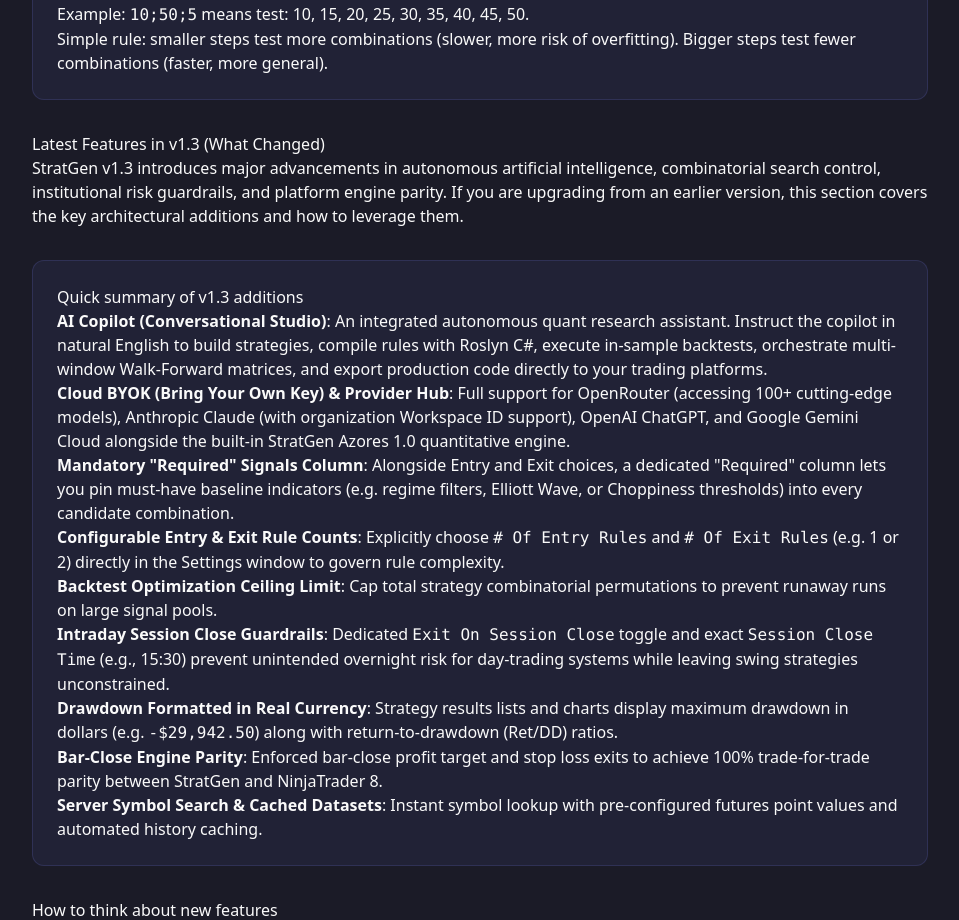
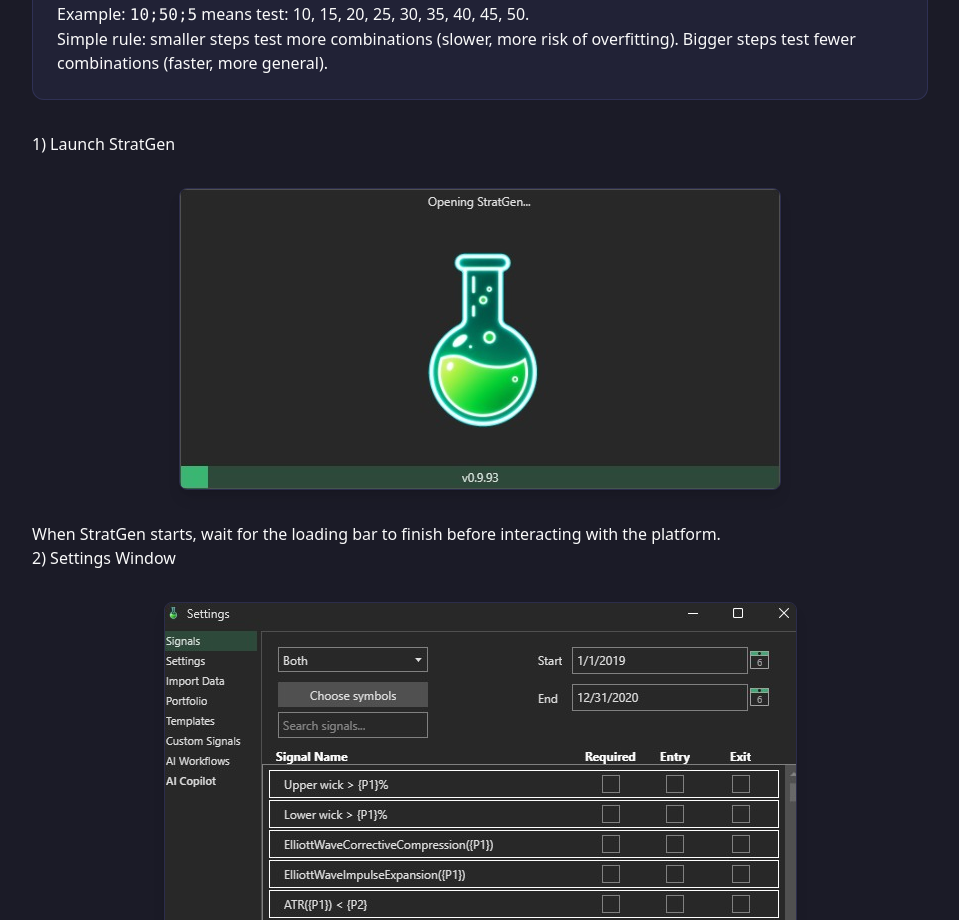
Before and after one commit to JacobAmaral/stratgen, a Next.js app: page /user-manual in a window 1280 px wide. Shown: the part 1880-2800 px from the top of the page, without its empty margins (160-1119 px from the left). Built offline with nearby package versions, Linux system fonts and the light colour scheme.

Commit message:
docs: remove Latest Features section and TOC entry from user manual

```diff
--- a/src/pages/user-manual.tsx
+++ b/src/pages/user-manual.tsx
@@ -220,7 +220,6 @@
                             >
                                 <ol className="grid grid-cols-1 gap-x-8 gap-y-2 md:grid-cols-2 list-decimal list-inside text-sm">
                                     <li><a href="#core-concepts" className="hover:underline">Core Concepts</a></li>
-                                    <li><a href="#latest-features" className="hover:underline">Latest Features (v1.3)</a></li>
                                     <li><a href="#launch" className="hover:underline">Launch StratGen</a></li>
                                     <li><a href="#settings-window" className="hover:underline">Settings Window</a></li>
                                     <li><a href="#signals-tab" className="hover:underline">Signals (Required, Entry, Exit)</a></li>
@@ -317,70 +316,6 @@
                                     Simple rule: smaller steps test more combinations (slower, more risk of overfitting). Bigger steps test fewer combinations
                                     (faster, more general).
                                 </p>
-                            </div>
-
-                            <h2 id="latest-features">Latest Features in v1.3 (What Changed)</h2>
-                            <p>
-                                StratGen v1.3 introduces major advancements in autonomous artificial intelligence, combinatorial search control,
-                                institutional risk guardrails, and platform engine parity. If you are upgrading from an earlier version,
-                                this section covers the key architectural additions and how to leverage them.
-                            </p>
-
-                            <div className="rounded-xl border border-border/40 bg-muted/20 p-6 my-8">
-                                <h3 className="mt-0">Quick summary of v1.3 additions</h3>
-                                <ul className="mb-0">
-                                    <li>
-                                        <strong>AI Copilot (Conversational Studio)</strong>: An integrated autonomous quant research assistant.
-                                        Instruct the copilot in natural English to build strategies, compile rules with Roslyn C#, execute in-sample backtests,
-                                        orchestrate multi-window Walk-Forward matrices, and export production code directly to your trading platforms.
-                                    </li>
-                                    <li>
-                                        <strong>Cloud BYOK (Bring Your Own Key) & Provider Hub</strong>: Full support for OpenRouter (accessing 100+ cutting-edge models),
-                                        Anthropic Claude (with organization Workspace ID support), OpenAI ChatGPT, and Google Gemini Cloud alongside the built-in StratGen Azores 1.0 quantitative engine.
-                                    </li>
-                                    <li>
-                                        <strong>Mandatory "Required" Signals Column</strong>: Alongside Entry and Exit choices, a dedicated "Required" column
-                                        lets you pin must-have baseline indicators (e.g. regime filters, Elliott Wave, or Choppiness thresholds) into every candidate combination.
-                                    </li>
-                                    <li>
-                                        <strong>Configurable Entry & Exit Rule Counts</strong>: Explicitly choose <code># Of Entry Rules</code> and <code># Of Exit Rules</code> (e.g. 1 or 2)
-                                        directly in the Settings window to govern rule complexity.
-                                    </li>
-                                    <li>
-                                        <strong>Backtest Optimization Ceiling Limit</strong>: Cap total strategy combinatorial permutations to prevent runaway runs on large signal pools.
-                                    </li>
-                                    <li>
-                                        <strong>Intraday Session Close Guardrails</strong>: Dedicated <code>Exit On Session Close</code> toggle and exact <code>Session Close Time</code> (e.g., 15:30)
-                                        prevent unintended overnight risk for day-trading systems while leaving swing strategies unconstrained.
-                                    </li>
-                                    <li>
-                                        <strong>Drawdown Formatted in Real Currency</strong>: Strategy results lists and charts display maximum drawdown in dollars (e.g. <code>-$29,942.50</code>)
-                                        along with return-to-drawdown (Ret/DD) ratios.
-                                    </li>
-                                    <li>
-                                        <strong>Bar-Close Engine Parity</strong>: Enforced bar-close profit target and stop loss exits to achieve 100% trade-for-trade parity between StratGen and NinjaTrader 8.
-                                    </li>
-                                    <li>
-                                        <strong>Server Symbol Search & Cached Datasets</strong>: Instant symbol lookup with pre-configured futures point values and automated history caching.
-                                    </li>
-                                </ul>
-                            </div>
-
-                            <h3>How to think about new features</h3>
-                            <p>
-                                Do not turn every new feature on at once. Add one new feature at a time, run a test, and compare the result to your previous baseline.
-                                If everything changes at once, you will not know which setting improved or damaged the strategy.
-                            </p>
-
-                            <div className="rounded-xl border border-border/40 bg-muted/20 p-6 my-8">
-                                <h4 className="mt-0">Safe upgrade workflow</h4>
-                                <ol className="mb-0">
-                                    <li>Run an old-style simple strategy first: one entry rule, one exit rule, no pyramiding.</li>
-                                    <li>Save or write down the OOS Ret/DD, Sharpe, trades, and drawdown.</li>
-                                    <li>Enable one new feature, such as a Donchian signal or a different position sizing mode.</li>
-                                    <li>Run again and compare OOS first, not IS.</li>
-                                    <li>Only keep the new feature if it improves OOS or portfolio-level behavior.</li>
-                                </ol>
                             </div>
 
                             {/* 1 */}
```
